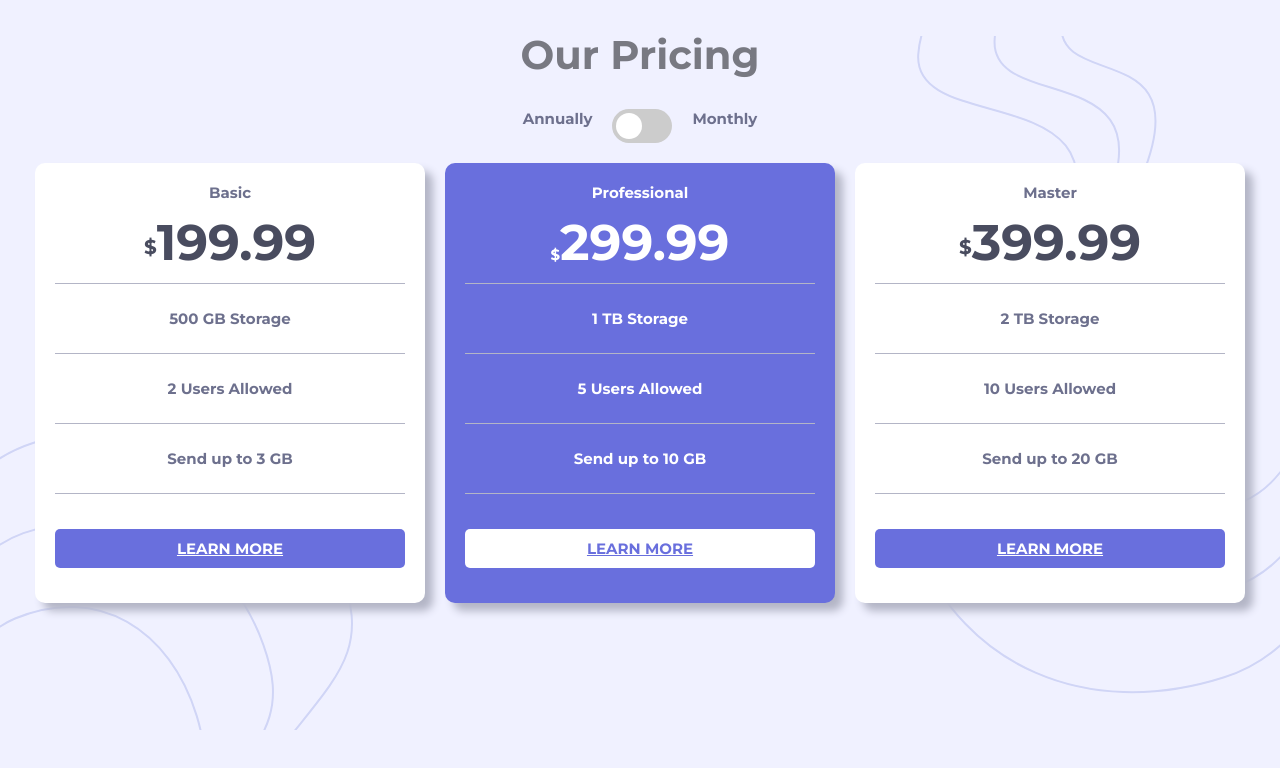
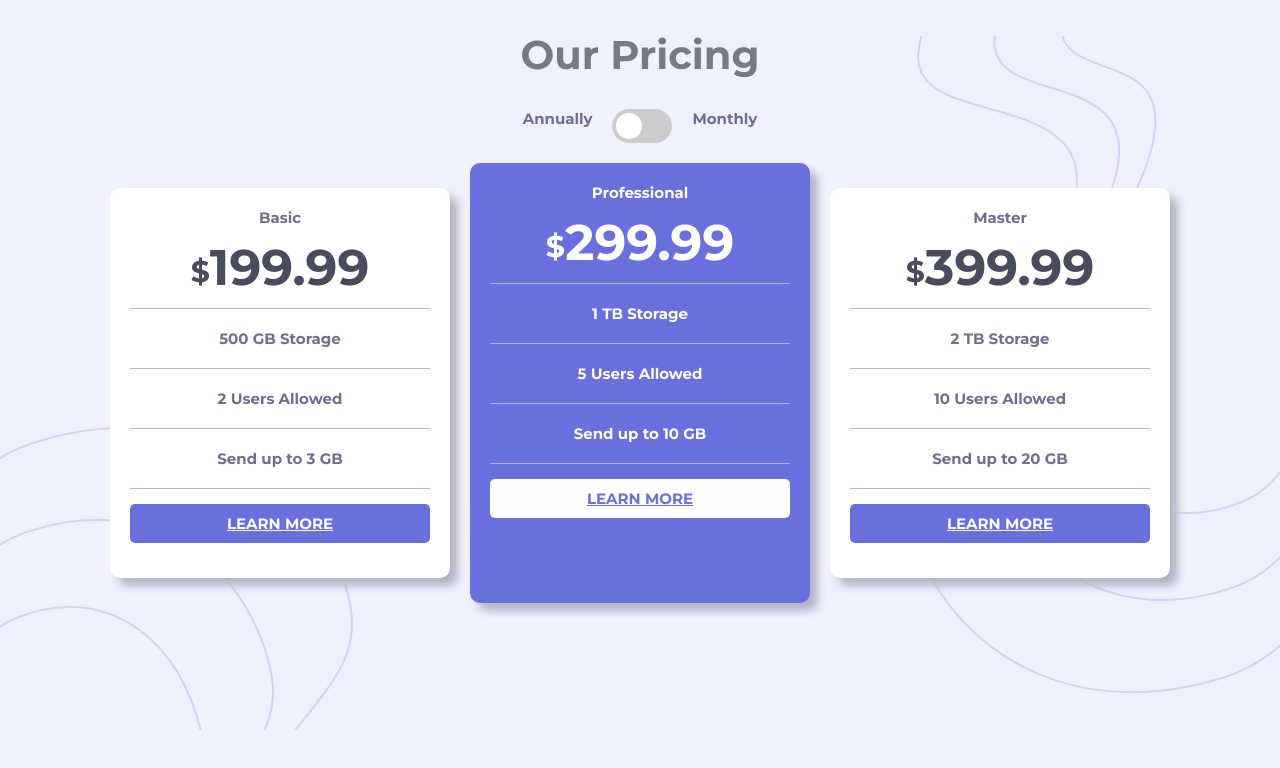
Before and after one commit to alok-mountblue/Pricing-html-css, a plain HTML site: page index.html in a window 1280 px wide. Drawn offline with Linux system fonts and the light colour scheme.

Commit message:
update style.css

```diff
--- a/style.css
+++ b/style.css
@@ -106,8 +106,8 @@ input:checked + .slider:before {
 
 .plan-available .plans,
 .plan-available .professional {
-  width: 350px;
-  height: 400px;
+  width: 300px;
+  height: 350px;
   border-radius: 10px;
   box-shadow: 8px 8px 8px hsl(234, 14%, 74%);
   text-align: center;
@@ -134,16 +134,23 @@ input:checked + .slider:before {
 .plan-available .plans .price {
   color: hsl(232, 13%, 33%);
 }
+.plan-available .plans .price:hover {
+  color: whitesmoke;
+}
 
-.plan-available .plans .dollar,
-.plan-available .professional .doller {
-  font-size: 20px;
+.plan-available .plans .dollar {
+  font-size: 30px;
+  vertical-align: middle;
+}
+
+.plan-available .professional .price .dollar {
+  font-size: 30px;
   vertical-align: middle;
 }
 
 .plan-available .plans .list .item,
 .plan-available .professional .list .item {
-  padding: 25px;
+  padding: 20px;
   border-bottom: 1px solid hsl(234, 14%, 74%);
 }
 
@@ -152,21 +159,25 @@ input:checked + .slider:before {
   display: block;
   background: hsl(237, 63%, 64%);
   padding: 10px;
-  margin-top: 35px;
+  margin-top: 15px;
   color: white;
   border-radius: 5px;
 }
+.plan-available .plans:hover {
+  background: hsl(237, 63%, 64%);
+  color: hsl(240, 100%, 99%);
+  border: 1px solid hsl(237, 63%, 64%);
+}
 
 .plan-available .plans .btn:hover {
-  background: white;
+  background: rgb(232, 234, 236);
   color: hsl(237, 63%, 64%);
   border: 1px solid hsl(233, 13%, 49%);
-  font-weight: 900;
 }
 
 .plan-available .plans .btn-blue,
 .plan-available .professional .btn-blue {
-  background: white;
+  background: rgb(254, 254, 255);
   color: hsl(237, 63%, 64%);
 }
 
@@ -176,3 +187,9 @@ input:checked + .slider:before {
   color: hsl(240, 78%, 98%);
   border: 1px solid hsl(240, 78%, 98%);
 }
+
+@media screen and (max-width: 375px) {
+  .plan-available {
+    flex-direction: column;
+  }
+}
```
